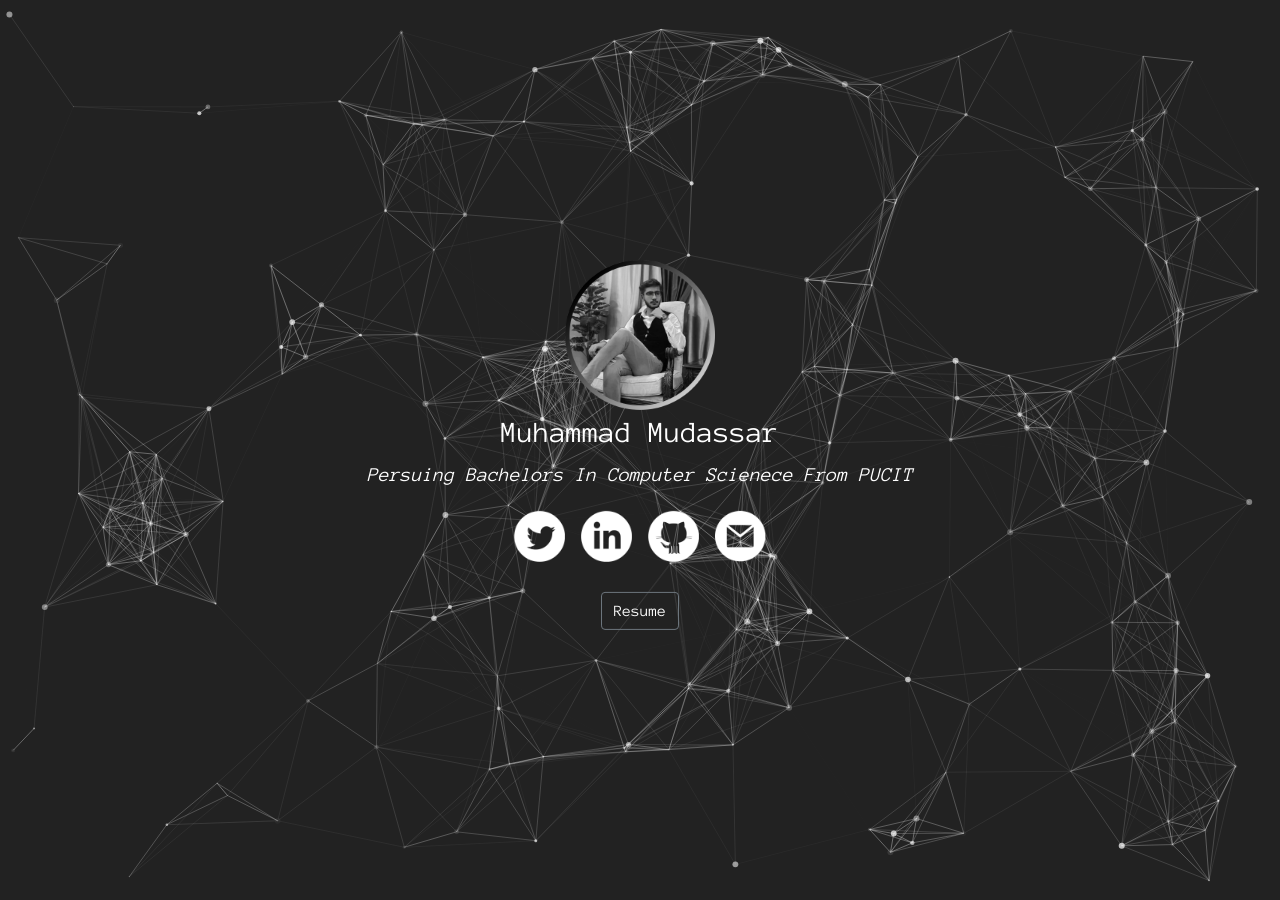
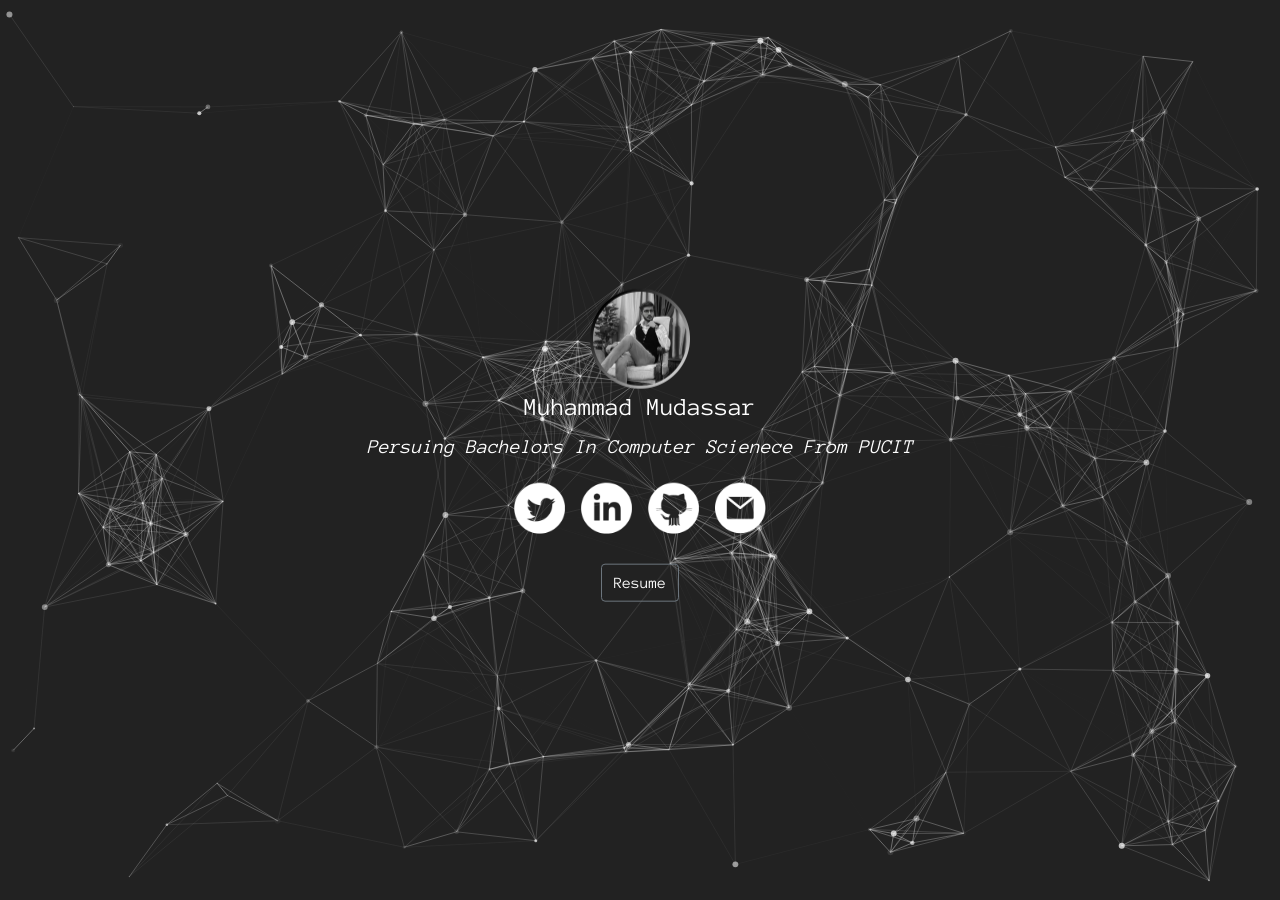
Before and after one commit to muhammadmudassir9/m.mudassar.github.io, a Jekyll site: the page index.html, which Jekyll copies as it is, in a window 1280 px wide. Built offline with Jekyll 4.4.1, drawn with Linux system fonts in a browser that asks for light colours.

Commit message:
update index file

```diff
--- a/index.html
+++ b/index.html
@@ -50,8 +50,8 @@ body {
         <div class="panel" id="main">
 
             <!-- Illustration by https://www.instagram.com/kissdori/ -->
-            <img src="assets/images/me.png" height="150" width="150"/>
-            <p style="font-size: 30px; margin-bottom: 5px">Muhammad Mudassar</p>
+            <img src="assets/images/me.png" height="100" width="100"/>
+            <p style="font-size: 25px; margin-bottom: 5px">Muhammad Mudassar</p>
             <p style="padding-bottom: 5px"><i>Persuing Bachelors In Computer Scienece From PUCIT</i></p>
 
 
```
